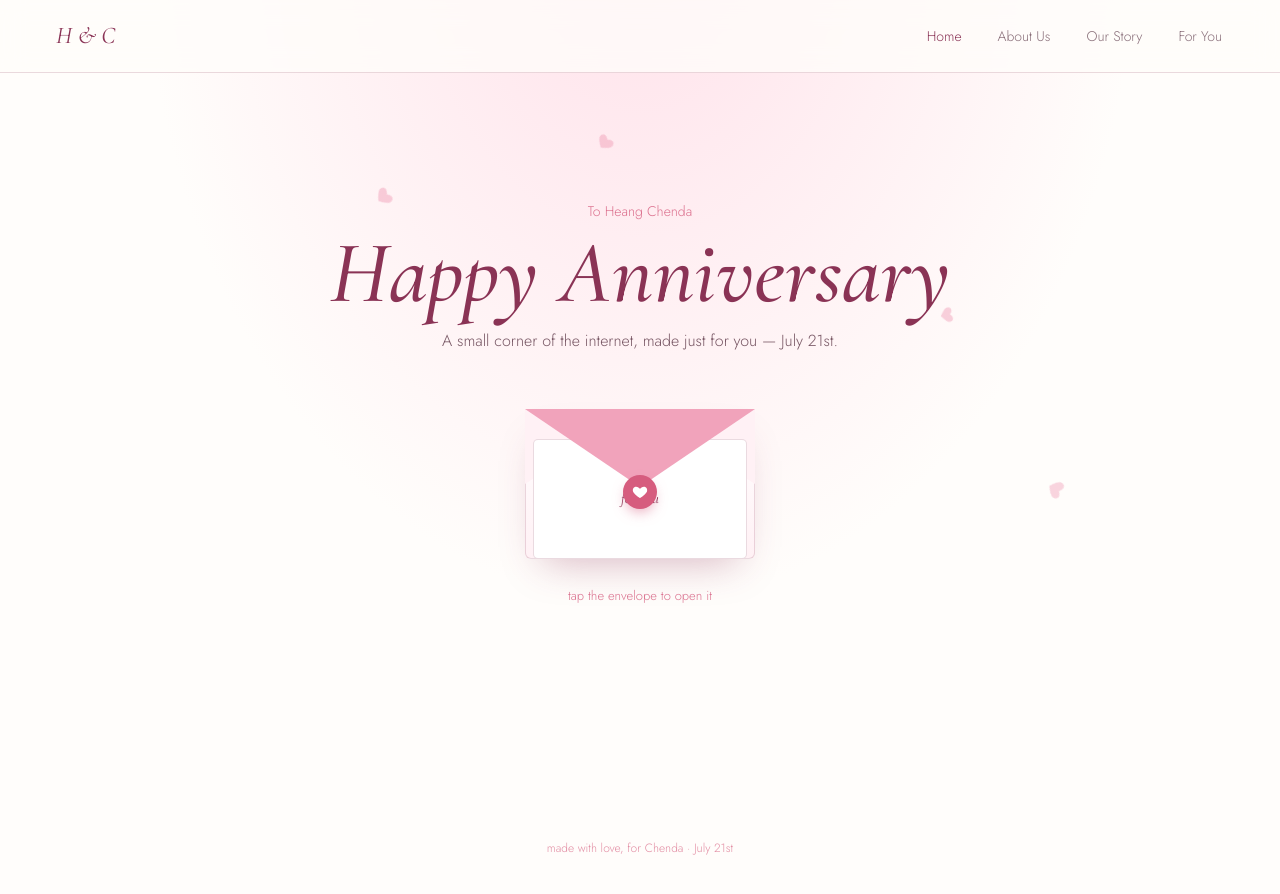
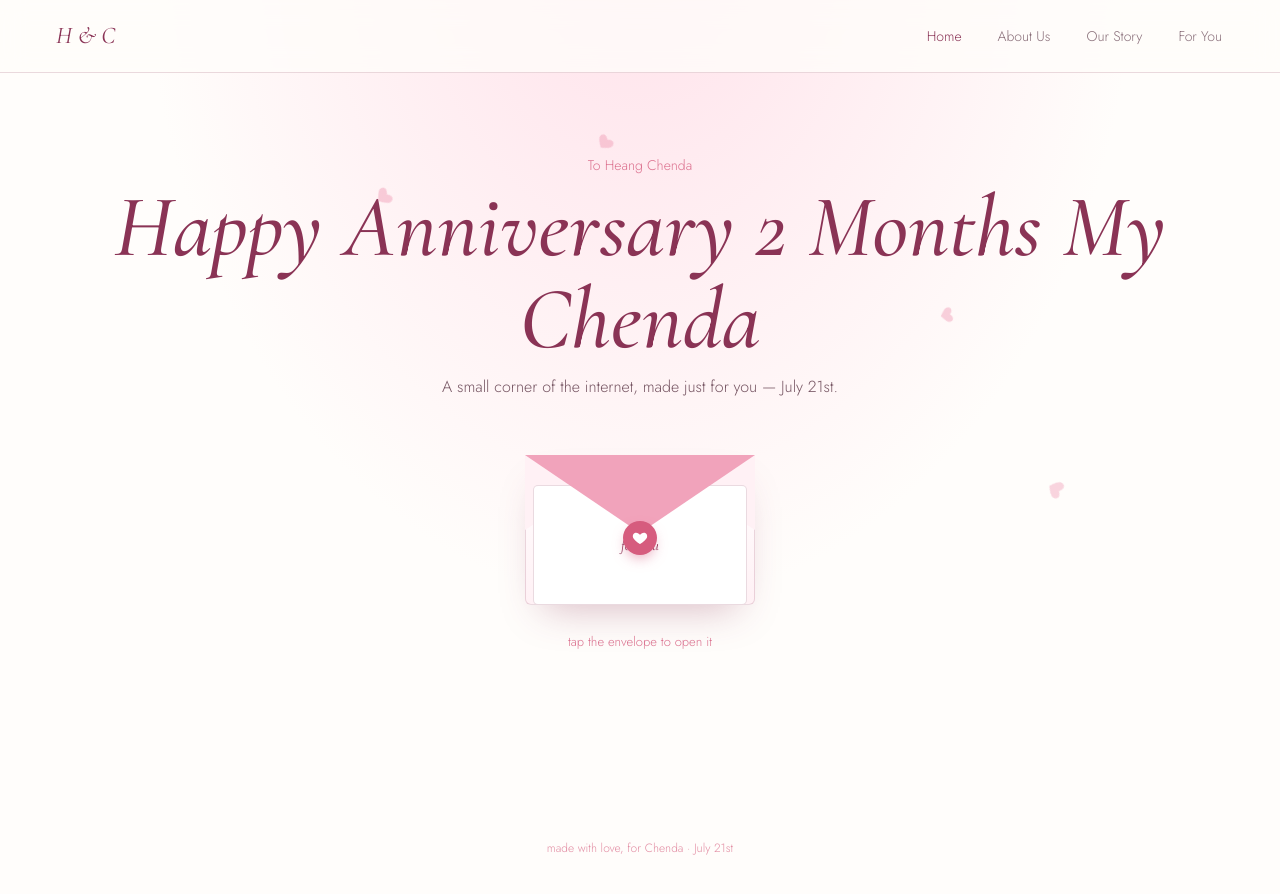
Before and after one commit to GIT-CHEA002/Anniversary, a React (Vite) app: page / in a window 1280 px wide. Shown: the top 894 px of the page. Built offline with nearby package versions, Linux system fonts and the light colour scheme.

Commit message:
Update Home.jsx
Edit text

```diff
--- a/src/pages/Home.jsx
+++ b/src/pages/Home.jsx
@@ -10,7 +10,7 @@ export default function Home({ setPage }) {
     >
       <div className="text-sm text-brand-rose/85 mb-1.5">To Heang Chenda</div>
       <h1 className="font-display italic font-medium text-brand-deep text-[clamp(48px,10vw,88px)] leading-[1.05] m-0 mb-2.5">
-        Happy Anniversary
+        Happy Anniversary 2 Months My Chenda
       </h1>
       <p className="text-base text-brand-ink/75 max-w-[420px] m-0 mb-14">
         A small corner of the internet, made just for you — July 21st.
```
